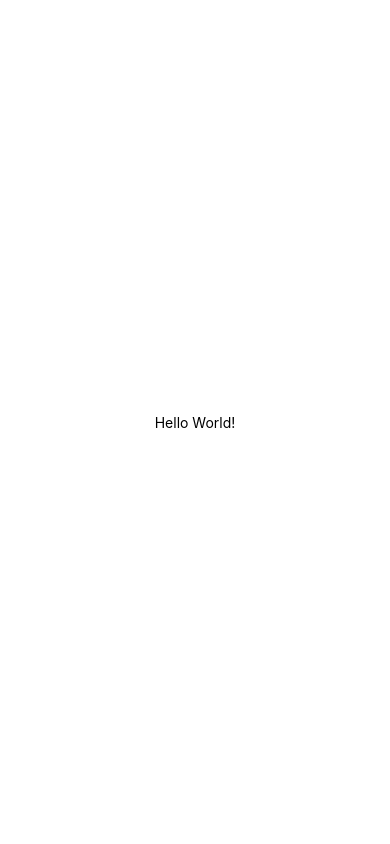
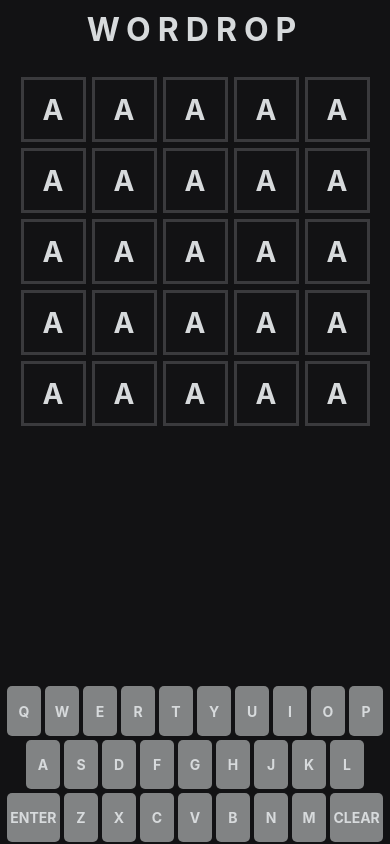
Before and after one commit to Alan-aj/Wordrop, a React Native app: screen / in a window 390 px wide. Built offline with nearby package versions, Linux system fonts and the light colour scheme.

Commit message:
commit 1
add keyboard and rows

```diff
--- a/App.js
+++ b/App.js
@@ -1,11 +1,41 @@
 import { StatusBar } from 'expo-status-bar';
-import { StyleSheet, Text, View } from 'react-native';
+import { StyleSheet, Text, View, Platform, ScrollView } from 'react-native';
+import { colors } from './src/constants'
+import Keyboard from './src/components/Keyboard'
 
 export default function App() {
+
+  const word = "alang";
+  const letters = word.split('');
+
+  const rows = new Array(letters.length < 6 ? letters.length : 6).fill(
+    new Array(letters.length).fill("a")
+  );
+
+  const onKeyPressed = (key) => {
+    console.warn(key);
+  }
+
   return (
     <View style={styles.container}>
-      <Text>Hello World!</Text>
-      <StatusBar style="auto" />
+      <StatusBar style="light" />
+
+      <Text style={styles.title}>WORDROP</Text>
+
+      <ScrollView style={styles.map}>
+        {rows.map((row,i) => (
+          <View style={styles.row} key={i}>
+            {row.map((cell,j) => (
+              <View style={styles.cell} key={j}>
+                <Text style={styles.cellText}>{cell.toUpperCase()}</Text>
+              </View>
+            ))}
+          </View>
+        ))}
+
+      </ScrollView>
+
+      <Keyboard onKeyPressed={onKeyPressed} />
     </View>
   );
 }
@@ -13,8 +43,41 @@ export default function App() {
 const styles = StyleSheet.create({
   container: {
     flex: 1,
-    backgroundColor: '#fff',
+    backgroundColor: colors.black,
     alignItems: 'center',
-    justifyContent: 'center',
+    paddingTop: Platform.OS === "android" ? 30 : 0
   },
+  title: {
+    color: colors.lightgrey,
+    fontSize: 32,
+    fontWeight: "bold",
+    letterSpacing: 7,
+    padding: 10,
+    paddingBottom: 20
+  },
+  map: {
+    alignSelf: "stretch",
+    height: 100,
+    margin: 5,
+  },
+  row: {
+    alignSelf: "stretch",
+    flexDirection: "row",
+    justifyContent: "center",
+  },
+  cell: {
+    flex: 1,
+    aspectRatio: 1,
+    margin: 3,
+    borderColor: colors.darkgrey,
+    borderWidth: 3,
+    maxWidth: 65,
+    justifyContent: "center",
+    alignItems: "center",
+  },
+  cellText: {
+    color: colors.lightgrey,
+    fontWeight: "bold",
+    fontSize: 28,
+  }
 });
--- a/src/components/Keyboard/Keyboard.styles.js
+++ b/src/components/Keyboard/Keyboard.styles.js
@@ -3,7 +3,7 @@ import { keys, colors } from "../../constants";
 
 const screenWidth = Dimensions.get("window").width;
 export const keyWidth = (screenWidth - 10) / keys[0].length;
-const keyHeight = keyWidth * 1.3;
+const keyHeight = keyWidth * 1.4;
 
 export default StyleSheet.create({
   keyboard: {
```
Also changed, not shown: 1 other file (tests, documents, lock files or other folders).
